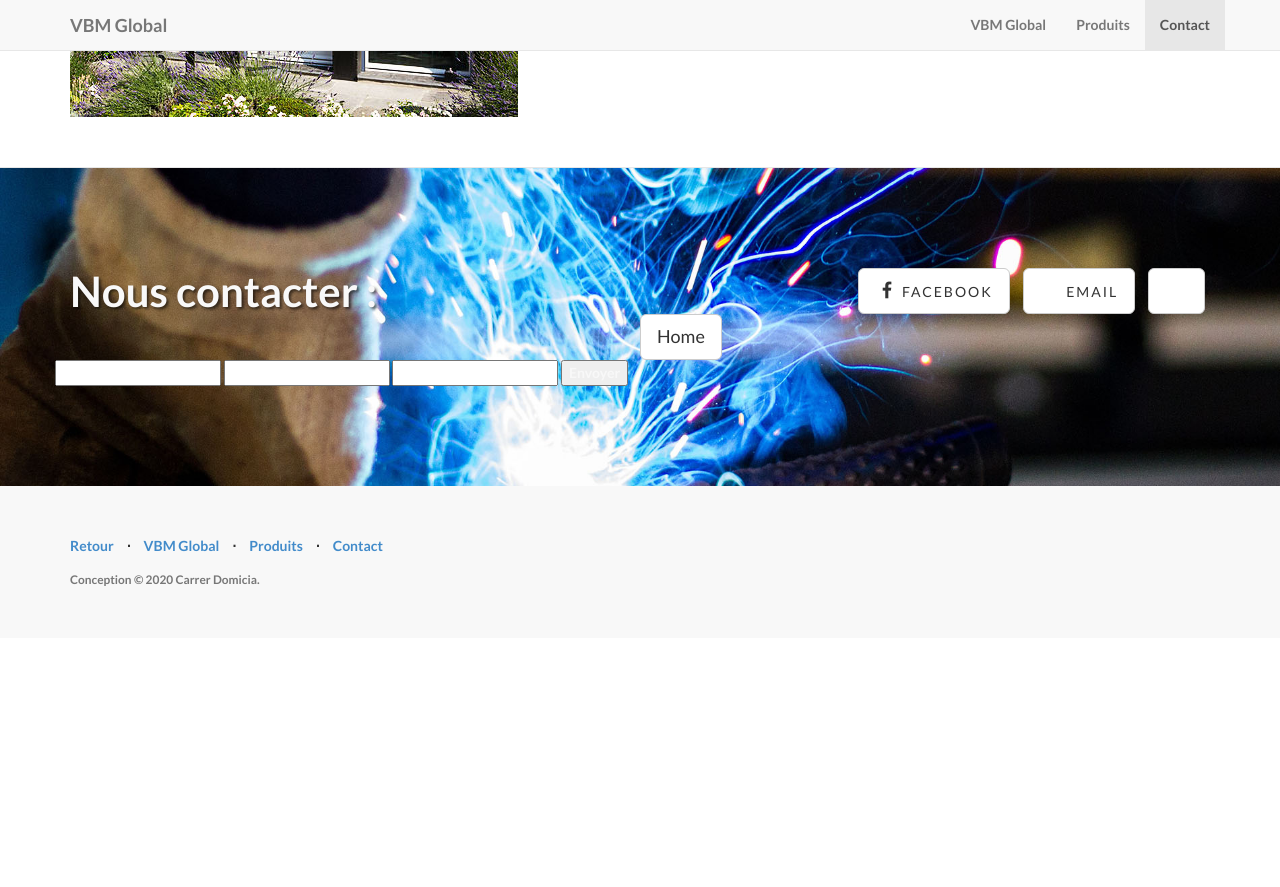
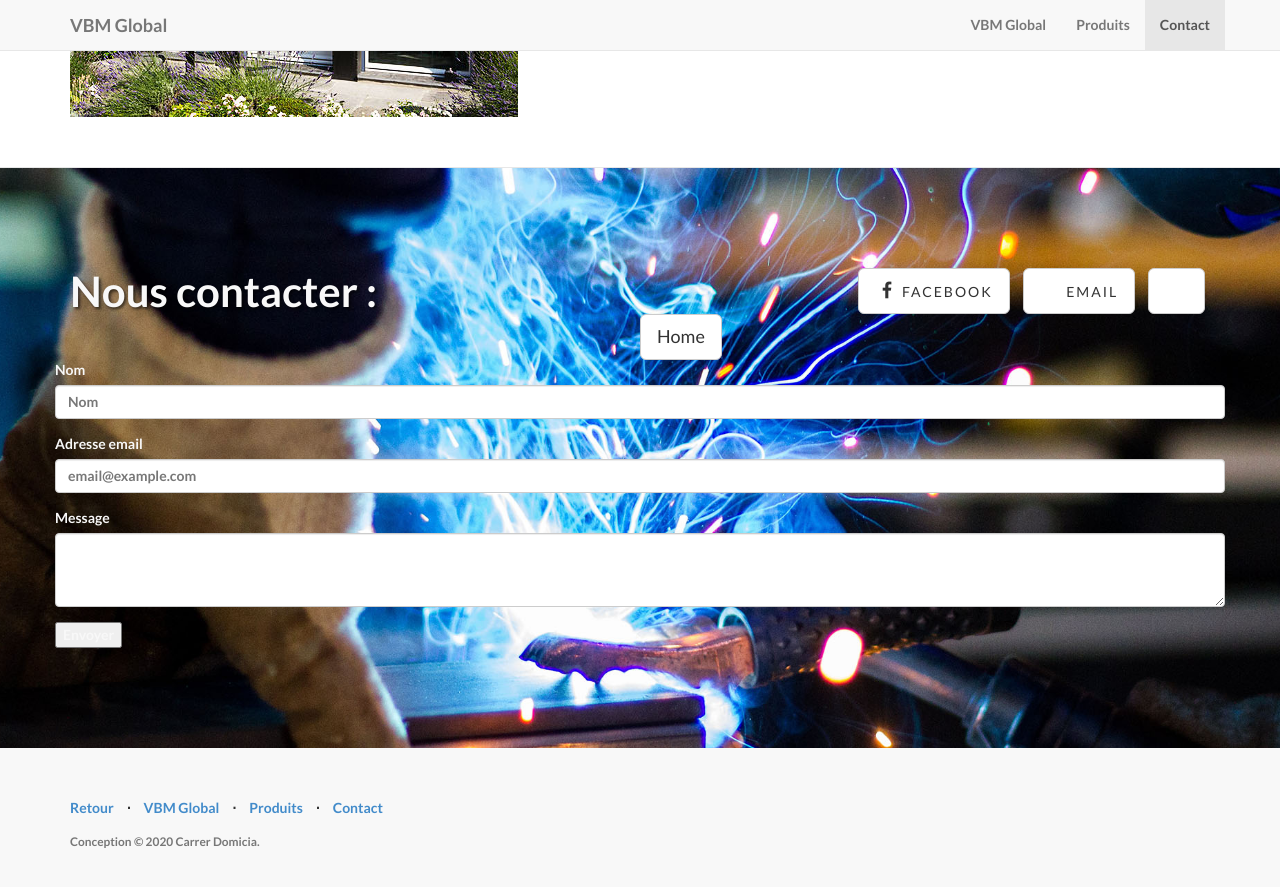
Before and after one commit to juanitito/vbm-landing, a Jekyll site: the page built from index.html, in a window 1280 px wide and 900 px high, scrolled down 2611 px. Shown: the top 887 px of the window. Built offline with Jekyll 4.4.1, drawn with Linux system fonts in a browser that asks for light colours; nearby versions of some CDN libraries; library files that are not in the unit come from our copies; before the commit the page ends 3249 px from its top, so only the background shows below that.

Commit message:
Update contact.html

```diff
--- a/_includes/contact.html
+++ b/_includes/contact.html
@@ -16,12 +16,21 @@
 				</div>
 				<p></p>
 				<a href="#home" class="btn btn-default btn-lg">Home</a>
-				<form action="https://getform.io/f/8e4f278d-fa48-44f6-850a-a0e6f4e8203c" method="POST">
-					<input type="text" name="nom">
-  				<input type="email" name="email">
-  				<input type="text" name="message">
-  				<button type="submit">Envoyer</button>
-				</form>
+					<form action="https://getform.io/f/8e4f278d-fa48-44f6-850a-a0e6f4e8203c" method="POST">
+  					<div class="form-group">
+    					<label for="exampleFormControlInput1">Nom</label>
+    					<input type="text" class="form-control" id="exampleFormControlInput1" placeholder="Nom">
+  					</div>
+						<div class="form-group">
+    					<label for="exampleFormControlInput1">Adresse email</label>
+    						<input type="email" class="form-control" id="exampleFormControlInput1" placeholder="email@example.com">
+  					</div>
+  					<div class="form-group">
+    					<label for="exampleFormControlTextarea1">Message</label>
+    					<textarea class="form-control" id="exampleFormControlTextarea1" rows="3"></textarea>
+  					</div>
+						<button type="submit">Envoyer</button>
+					</form>
 			</div>
 		</div>
 		<!-- /.container -->
```
